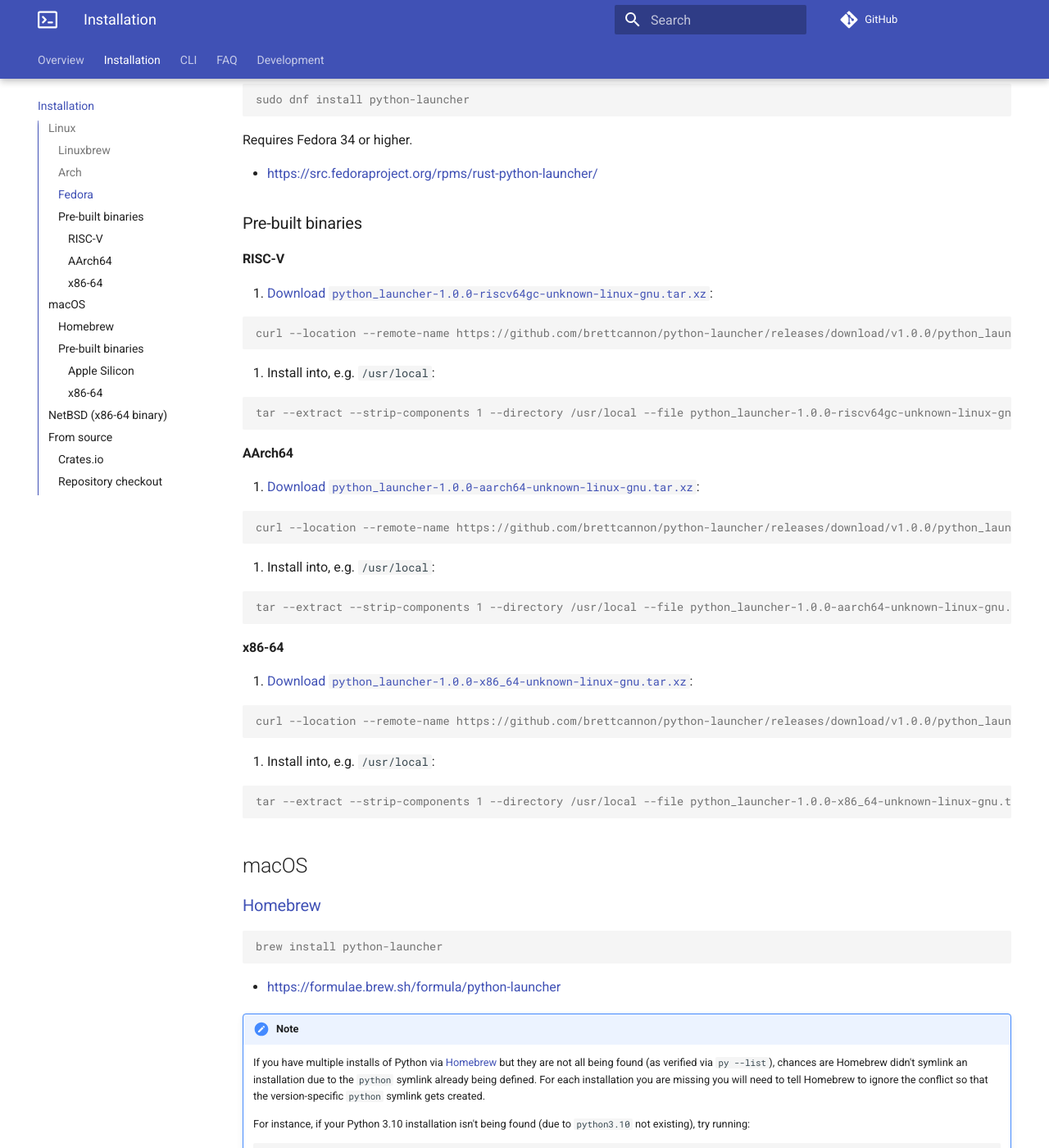
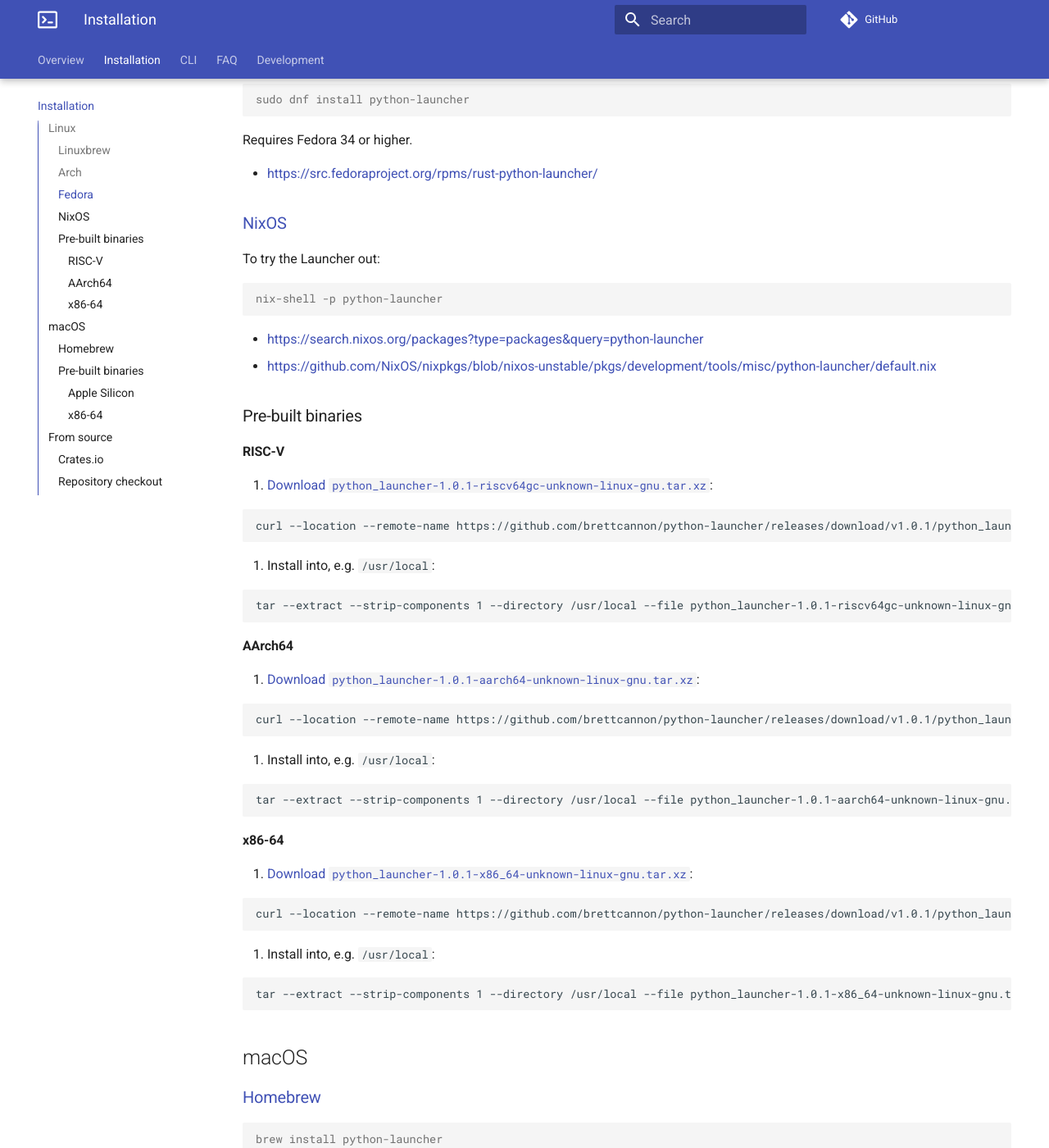
Before and after one commit to brettcannon/python-launcher, an MkDocs documentation site: the page built from docs/install.md, in a window 1280 px wide and 1400 px high, scrolled down 758 px. Shown: the whole window at 82% size. Built offline with MkDocs 1.6.1 and Material for MkDocs 9.7.7, drawn with Linux system fonts in a browser that asks for light colours; comment, search, counter and statistics services are not loaded; some of the changed text lies outside the part shown.

Commit message:
Update docs post-release of 1.0.1 (#412)

````diff
--- a/docs/install.md
+++ b/docs/install.md
@@ -24,7 +24,6 @@
     cog.outl(instructions)
 
 ]]] -->
-
 <!-- [[[end]]] -->
 
 There are three ways to install the Python Launcher for Unix:
@@ -63,57 +62,73 @@
 
 - https://src.fedoraproject.org/rpms/rust-python-launcher/
 
+### [NixOS](https://nixos.org/)
+
+To try the Launcher out:
+```console
+nix-shell -p python-launcher
+```
+
+- https://search.nixos.org/packages?type=packages&query=python-launcher
+- https://github.com/NixOS/nixpkgs/blob/nixos-unstable/pkgs/development/tools/misc/python-launcher/default.nix
+
 ### Pre-built binaries
 
 #### RISC-V
 <!-- [[[cog
 platform_download("riscv64gc-unknown-linux-gnu")
 ]]] -->
-1. [Download `python_launcher-1.0.0-riscv64gc-unknown-linux-gnu.tar.xz`](https://github.com/brettcannon/python-launcher/releases/download/v1.0.0/python_launcher-1.0.0-riscv64gc-unknown-linux-gnu.tar.xz):
 
-```console
-curl --location --remote-name https://github.com/brettcannon/python-launcher/releases/download/v1.0.0/python_launcher-1.0.0-riscv64gc-unknown-linux-gnu.tar.xz
+1. [Download `python_launcher-1.0.1-riscv64gc-unknown-linux-gnu.tar.xz`](https://github.com/brettcannon/python-launcher/releases/download/v1.0.1/python_launcher-1.0.1-riscv64gc-unknown-linux-gnu.tar.xz):
+
+```
+curl --location --remote-name https://github.com/brettcannon/python-launcher/releases/download/v1.0.1/python_launcher-1.0.1-riscv64gc-unknown-linux-gnu.tar.xz
 ```
 
 2. Install into, e.g. `/usr/local`:
 
-```console
-tar --extract --strip-components 1 --directory /usr/local --file python_launcher-1.0.0-riscv64gc-unknown-linux-gnu.tar.xz
 ```
+tar --extract --strip-components 1 --directory /usr/local --file python_launcher-1.0.1-riscv64gc-unknown-linux-gnu.tar.xz
+```
+
 <!-- [[[end]]] -->
 
 #### AArch64
 <!-- [[[cog
 platform_download("aarch64-unknown-linux-gnu")
 ]]] -->
-1. [Download `python_launcher-1.0.0-aarch64-unknown-linux-gnu.tar.xz`](https://github.com/brettcannon/python-launcher/releases/download/v1.0.0/python_launcher-1.0.0-aarch64-unknown-linux-gnu.tar.xz):
 
-```console
-curl --location --remote-name https://github.com/brettcannon/python-launcher/releases/download/v1.0.0/python_launcher-1.0.0-aarch64-unknown-linux-gnu.tar.xz
+1. [Download `python_launcher-1.0.1-aarch64-unknown-linux-gnu.tar.xz`](https://github.com/brettcannon/python-launcher/releases/download/v1.0.1/python_launcher-1.0.1-aarch64-unknown-linux-gnu.tar.xz):
+
+```
+curl --location --remote-name https://github.com/brettcannon/python-launcher/releases/download/v1.0.1/python_launcher-1.0.1-aarch64-unknown-linux-gnu.tar.xz
 ```
 
 2. Install into, e.g. `/usr/local`:
 
-```console
-tar --extract --strip-components 1 --directory /usr/local --file python_launcher-1.0.0-aarch64-unknown-linux-gnu.tar.xz
 ```
+tar --extract --strip-components 1 --directory /usr/local --file python_launcher-1.0.1-aarch64-unknown-linux-gnu.tar.xz
+```
+
 <!-- [[[end]]] -->
 
 #### x86-64
 <!-- [[[cog
 platform_download("x86_64-unknown-linux-gnu")
 ]]] -->
-1. [Download `python_launcher-1.0.0-x86_64-unknown-linux-gnu.tar.xz`](https://github.com/brettcannon/python-launcher/releases/download/v1.0.0/python_launcher-1.0.0-x86_64-unknown-linux-gnu.tar.xz):
 
-```console
-curl --location --remote-name https://github.com/brettcannon/python-launcher/releases/download/v1.0.0/python_launcher-1.0.0-x86_64-unknown-linux-gnu.tar.xz
+1. [Download `python_launcher-1.0.1-x86_64-unknown-linux-gnu.tar.xz`](https://github.com/brettcannon/python-launcher/releases/download/v1.0.1/python_launcher-1.0.1-x86_64-unknown-linux-gnu.tar.xz):
+
+```
+curl --location --remote-name https://github.com/brettcannon/python-launcher/releases/download/v1.0.1/python_launcher-1.0.1-x86_64-unknown-linux-gnu.tar.xz
 ```
 
 2. Install into, e.g. `/usr/local`:
 
-```console
-tar --extract --strip-components 1 --directory /usr/local --file python_launcher-1.0.0-x86_64-unknown-linux-gnu.tar.xz
 ```
+tar --extract --strip-components 1 --directory /usr/local --file python_launcher-1.0.1-x86_64-unknown-linux-gnu.tar.xz
+```
+
 <!-- [[[end]]] -->
 
 ## macOS
@@ -142,8 +157,8 @@
     ```
 
     That will symlink the `python3.10` command. It will also overwrite
-    what `python3` points at, so you may want to run the `brew link` command for the
-    newest version of Python you have installed last.
+    what `python3` points at, meaning it may not point at the newest release of
+    Python. Luckily the Python Launcher for Unix deals with this exact issue. 😁
 
 
 ### Pre-built binaries
@@ -152,51 +167,38 @@
 <!-- [[[cog
 platform_download("aarch64-apple-darwin")
 ]]] -->
-1. [Download `python_launcher-1.0.0-aarch64-apple-darwin.tar.xz`](https://github.com/brettcannon/python-launcher/releases/download/v1.0.0/python_launcher-1.0.0-aarch64-apple-darwin.tar.xz):
+
+1. [Download `python_launcher-1.0.1-aarch64-apple-darwin.tar.xz`](https://github.com/brettcannon/python-launcher/releases/download/v1.0.1/python_launcher-1.0.1-aarch64-apple-darwin.tar.xz):
 
 ```
-curl --location --remote-name https://github.com/brettcannon/python-launcher/releases/download/v1.0.0/python_launcher-1.0.0-aarch64-apple-darwin.tar.xz
+curl --location --remote-name https://github.com/brettcannon/python-launcher/releases/download/v1.0.1/python_launcher-1.0.1-aarch64-apple-darwin.tar.xz
 ```
 
 2. Install into, e.g. `/usr/local`:
 
 ```
-tar --extract --strip-components 1 --directory /usr/local --file python_launcher-1.0.0-aarch64-apple-darwin.tar.xz
+tar --extract --strip-components 1 --directory /usr/local --file python_launcher-1.0.1-aarch64-apple-darwin.tar.xz
 ```
+
 <!-- [[[end]]] -->
 
 #### x86-64
 <!-- [[[cog
 platform_download("x86_64-apple-darwin")
 ]]] -->
-1. [Download `python_launcher-1.0.0-x86_64-apple-darwin.tar.xz`](https://github.com/brettcannon/python-launcher/releases/download/v1.0.0/python_launcher-1.0.0-x86_64-apple-darwin.tar.xz):
+
+1. [Download `python_launcher-1.0.1-x86_64-apple-darwin.tar.xz`](https://github.com/brettcannon/python-launcher/releases/download/v1.0.1/python_launcher-1.0.1-x86_64-apple-darwin.tar.xz):
 
 ```
-curl --location --remote-name https://github.com/brettcannon/python-launcher/releases/download/v1.0.0/python_launcher-1.0.0-x86_64-apple-darwin.tar.xz
+curl --location --remote-name https://github.com/brettcannon/python-launcher/releases/download/v1.0.1/python_launcher-1.0.1-x86_64-apple-darwin.tar.xz
 ```
 
 2. Install into, e.g. `/usr/local`:
 
 ```
-tar --extract --strip-components 1 --directory /usr/local --file python_launcher-1.0.0-x86_64-apple-darwin.tar.xz
-```
-<!-- [[[end]]] -->
-
-## NetBSD (x86-64 binary)
-<!-- [[[cog
-platform_download("x86_64-unknown-netbsd")
-]]] -->
-1. [Download `python_launcher-1.0.0-x86_64-unknown-netbsd.tar.xz`](https://github.com/brettcannon/python-launcher/releases/download/v1.0.0/python_launcher-1.0.0-x86_64-unknown-netbsd.tar.xz):
-
-```
-curl --location --remote-name https://github.com/brettcannon/python-launcher/releases/download/v1.0.0/python_launcher-1.0.0-x86_64-unknown-netbsd.tar.xz
+tar --extract --strip-components 1 --directory /usr/local --file python_launcher-1.0.1-x86_64-apple-darwin.tar.xz
 ```
 
-2. Install into, e.g. `/usr/local`:
-
-```
-tar --extract --strip-components 1 --directory /usr/local --file python_launcher-1.0.0-x86_64-unknown-netbsd.tar.xz
-```
 <!-- [[[end]]] -->
 
 ## From source
````
Also changed, not shown: docs/development.md (+2 -1 lines).
